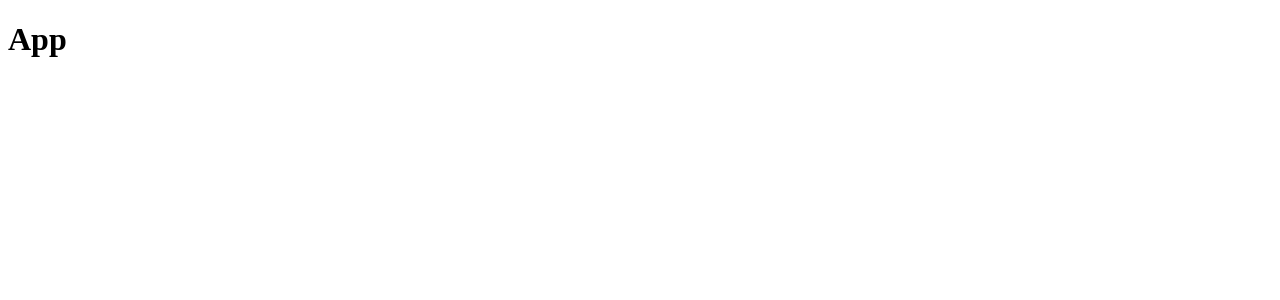
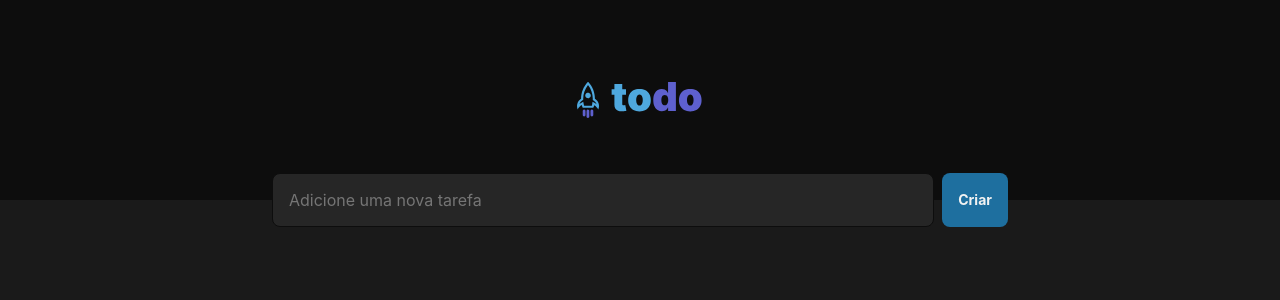
Before and after one commit to pabloccard/todo-list, a React (Vite) app: page / in a window 1280 px wide. Shown: the top 300 px of the page. Built offline with nearby package versions, Linux system fonts and the light colour scheme.

Commit message:
creating cover and form

```diff
--- a/src/App.tsx
+++ b/src/App.tsx
@@ -1,3 +1,16 @@
+import styles from './styles/app.module.css'
+import logo from './assets/logo.svg'
+import './styles/global.css'
+import { TaskInput } from './components/TaskInput'
+
 export function App() {
-  return <h1>App</h1>
+  return (
+    <div className={styles.appContainer}>
+      <div className={styles.cover}>
+        <img src={logo} alt="" className={styles.logo} />
+      </div>
+
+      <TaskInput />
+    </div>
+  )
 }
--- /dev/null
+++ b/src/components/TaskInput/index.tsx
@@ -0,0 +1,10 @@
+import styles from './styles.module.css'
+
+export const TaskInput = () => {
+  return (
+    <form className={styles.formContainer}>
+      <input type="text" placeholder="Adicione uma nova tarefa" />
+      <button type="submit">Criar</button>
+    </form>
+  )
+}
--- /dev/null
+++ b/src/components/TaskInput/styles.module.css
@@ -0,0 +1,32 @@
+.formContainer {
+    display: flex;
+    gap: 0.5rem;
+
+    width: 100%;
+    margin-top: -1.68rem;
+}
+
+.formContainer input[type='text'] {
+    height: 3.375rem;
+    padding: 1rem;
+    flex: 1;
+
+    background: var(--gray-500);
+    border: 1px solid var(--gray-700);
+    border-radius: 8px;
+
+    color: var(--gray-300);
+    line-height: 22px;
+}
+
+.formContainer button[type='submit'] {
+    padding: 1rem;
+
+    background: var(--blue-dark);
+    border-radius: 8px;
+
+    color: var(--gray-100);
+    line-height: 20px;
+    font-size: 0.875rem;
+    font-weight: bold;
+}
--- /dev/null
+++ b/src/styles/app.module.css
@@ -0,0 +1,20 @@
+.appContainer {
+    width: min(784px, 100vw);
+    padding: 0 1.5rem;
+    margin: 0 auto;
+
+    display: flex;
+    flex-direction: column;
+    align-items: center;
+}
+
+.cover {
+    background: var(--gray-700);
+    width: 100vw;
+    height: 12.5rem;
+}
+
+.logo {
+    display: block;
+    margin: 4.5rem auto 0;
+}
--- /dev/null
+++ b/src/styles/global.css
@@ -0,0 +1,62 @@
+:root {
+    --white: #FFF;
+
+    --gray-100: #F2F2F2;
+    --gray-200: #D9D9D9;
+    --gray-300: #808080;
+    --gray-400: #333333;
+    --gray-500: #262626;
+    --gray-600: #1A1A1A;
+    --gray-700: #0D0D0D;
+    --gray-800: #202024;
+    --gray-900: #121214;
+
+    --purple: #8284FA;
+    --purple-dark: #5E60CE;
+
+    --blue: #4EA8DE;
+    --blue-dark: #1E6F9F;
+
+    --green-300: #00B37E;
+    --green-500: #00875F;
+    --green-700: #015F43;
+
+    --red-500: #AB222E;
+    --red-700: #7A1921;
+
+    --yellow-500: #FBA94C;
+
+    --danger: #E25858;
+}
+
+* {
+    margin: 0;
+    padding: 0;
+    border: 0;
+    box-sizing: border-box;
+}
+
+body,
+input,
+button {
+    font: 400 1rem 'Inter', sans-serif;
+}
+
+body {
+    background-color: var(--gray-600);
+    -webkit-font-smoothing: antialiased;
+    overflow: overlay;
+}
+
+body::-webkit-scrollbar {
+    width: 6px;
+}
+
+body::-webkit-scrollbar-track {
+    background: transparent;
+}
+
+body::-webkit-scrollbar-thumb {
+    background-color: var(--gray-400);
+    border-radius: 20px;
+}
```
Also changed, not shown: src/assets/logo.svg (added).
